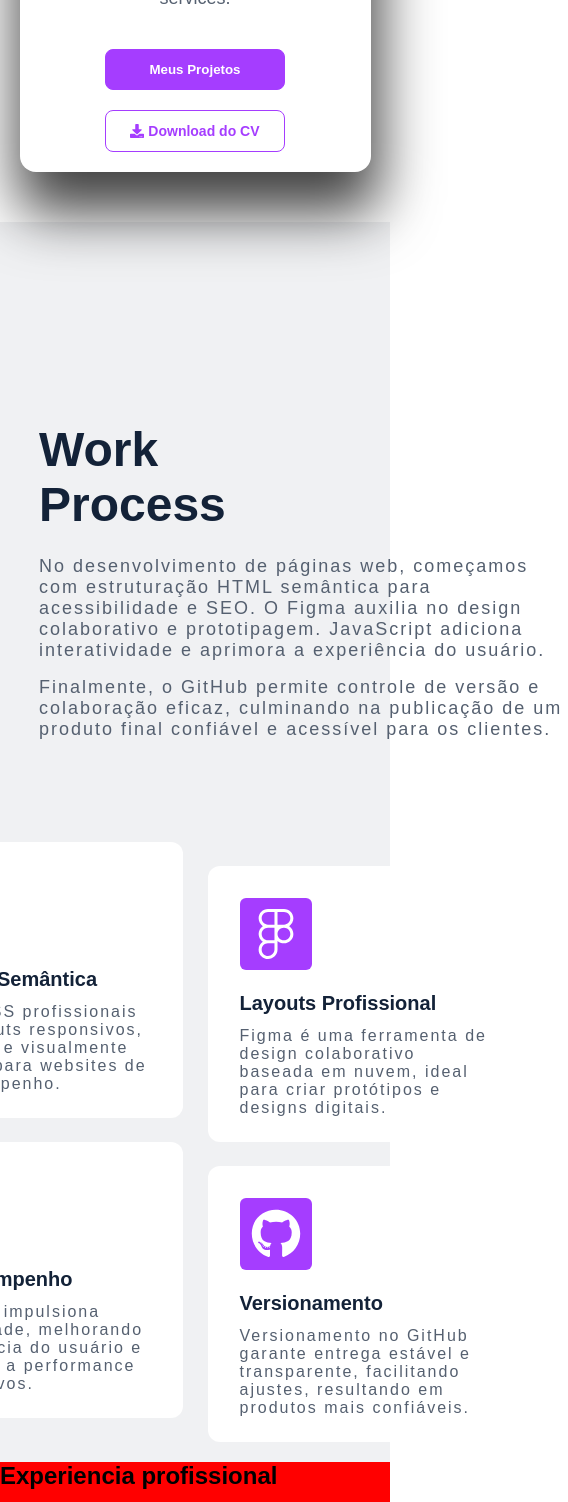
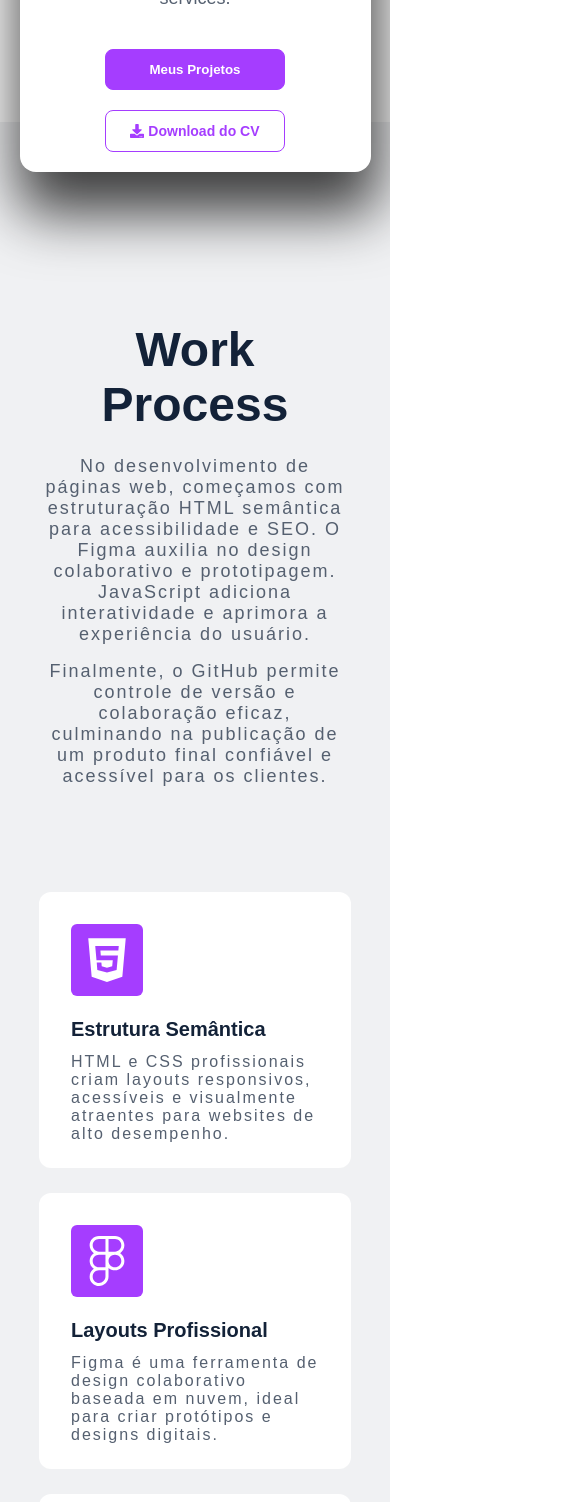
Before and after one commit to JosueCosta2023/portifolio-v2, a React (Vite) app: page / in a window 390 px wide. Shown: the part 1940-3442 px from the top of the page, 568 px wide, since content can reach past the window. Built offline with nearby package versions, Linux system fonts and the light colour scheme.

Commit message:
update: finally section work proccess responsive

```diff
--- a/src/pages/home/sections/about/styled.ts
+++ b/src/pages/home/sections/about/styled.ts
@@ -138,7 +138,7 @@ export const AboutContentGray = styled.div`
         max-width: 100%;
         margin: 0 auto;
         height: 988px;
-        @media(max-width: 1024px){
+        @media(max-width: 1340px){
             flex-direction: column;
             align-items: center;
             height: auto;
@@ -147,6 +147,9 @@ export const AboutContentGray = styled.div`
     @media(max-width: 1450px){
         margin-top: 50px;
     }
+    @media(max-width: 1450px){
+        margin-top: -50px;
+    }
 `
 
 export const AboutProccessDetails = styled.div`
@@ -154,8 +157,9 @@ export const AboutProccessDetails = styled.div`
     height: 100%;
     display: flex;
     align-items: center;
-    @media(max-width:1024px){
+    @media(max-width:1340px){
         width: 80%;
+        text-align: center;
     }
     & > div {
         height: 600px;
@@ -173,6 +177,10 @@ export const AboutProccessDetails = styled.div`
             letter-spacing: 2px;
             margin-bottom: 16px;
             width: 529px;
+            @media(max-width: 1340px){
+                width: auto;
+                text-align: center;
+            }
         }
     }
 `
@@ -185,9 +193,17 @@ export const AboutProccessCards = styled.div`
     @media(max-width:1024px){
         width: 80%;
     }
+    @media(max-width: 425px){
+        margin-top: 150px;
+    }
     & > div {
         height: 600px;
         width: 100%;
+        @media(max-width: 768px){
+            display: flex;
+            flex-direction: column;
+            height: auto;
+        }
     }
 `
 
@@ -199,9 +215,19 @@ export const ProccessTop = styled.div`
     gap: 25px;
     &> div{
         align-self: flex-start;
+        @media(max-width: 425px){
+            align-self: center;
+        }
     }
     & > div + div{
         align-self: flex-end;
+        @media(max-width: 768px){
+            margin-bottom: 25px;
+            align-self:center;
+        }
+    }
+    @media(max-width: 768px){
+        flex-direction: column;
     }
 `
 export const ProccessBottom = styled.div`
@@ -212,10 +238,20 @@ export const ProccessBottom = styled.div`
     justify-content: center;
     &> div{
         align-self: flex-start;
+        @media(max-width: 425px){
+            align-self: center;
+        }
     }
     & > div + div{
         align-self: flex-end;
+        @media(max-width: 425px){
+            align-self: center;
+        }
     }
+    @media(max-width: 768px){
+        flex-direction: column;
+    }
+
 `
 
 export const Card = styled.div`
```
